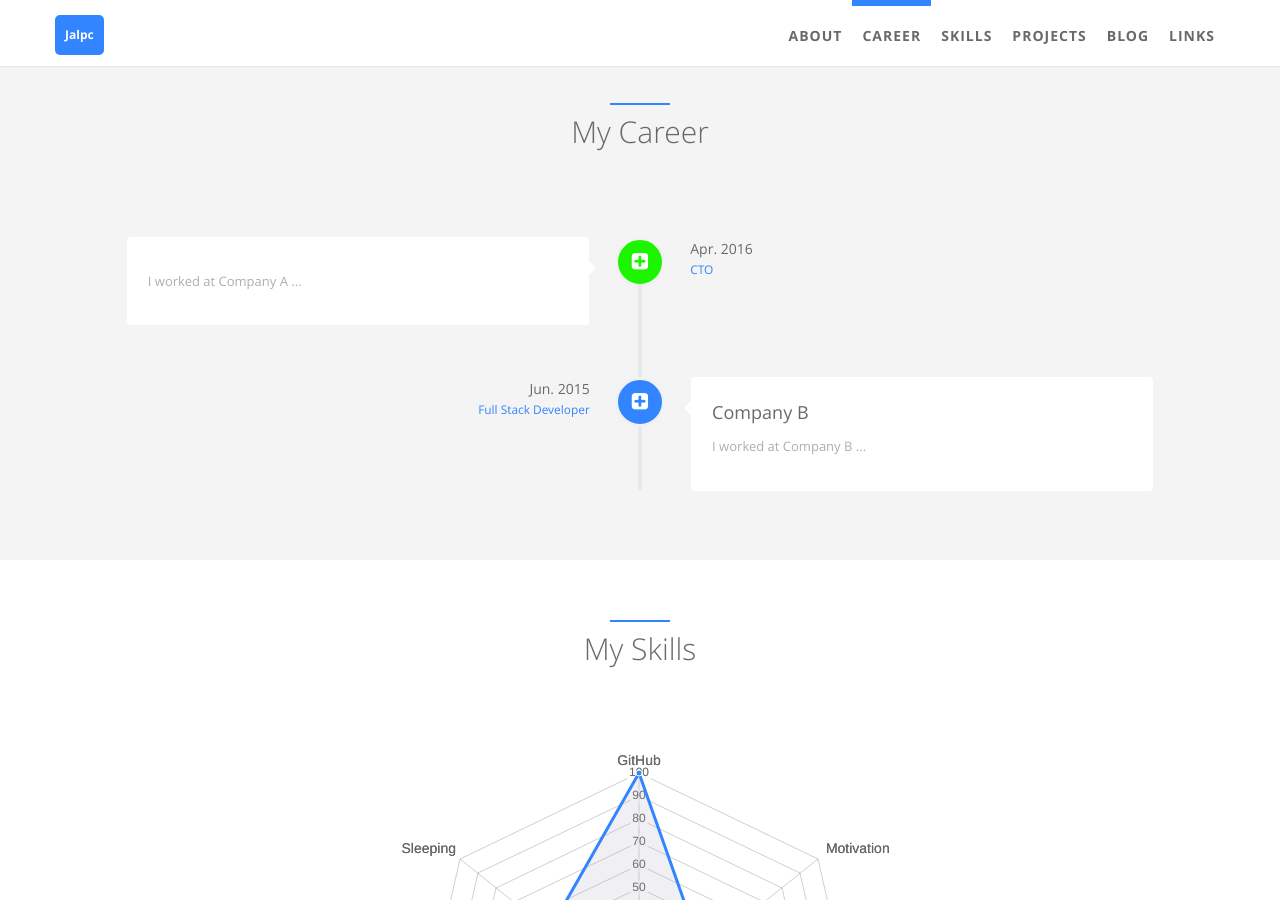
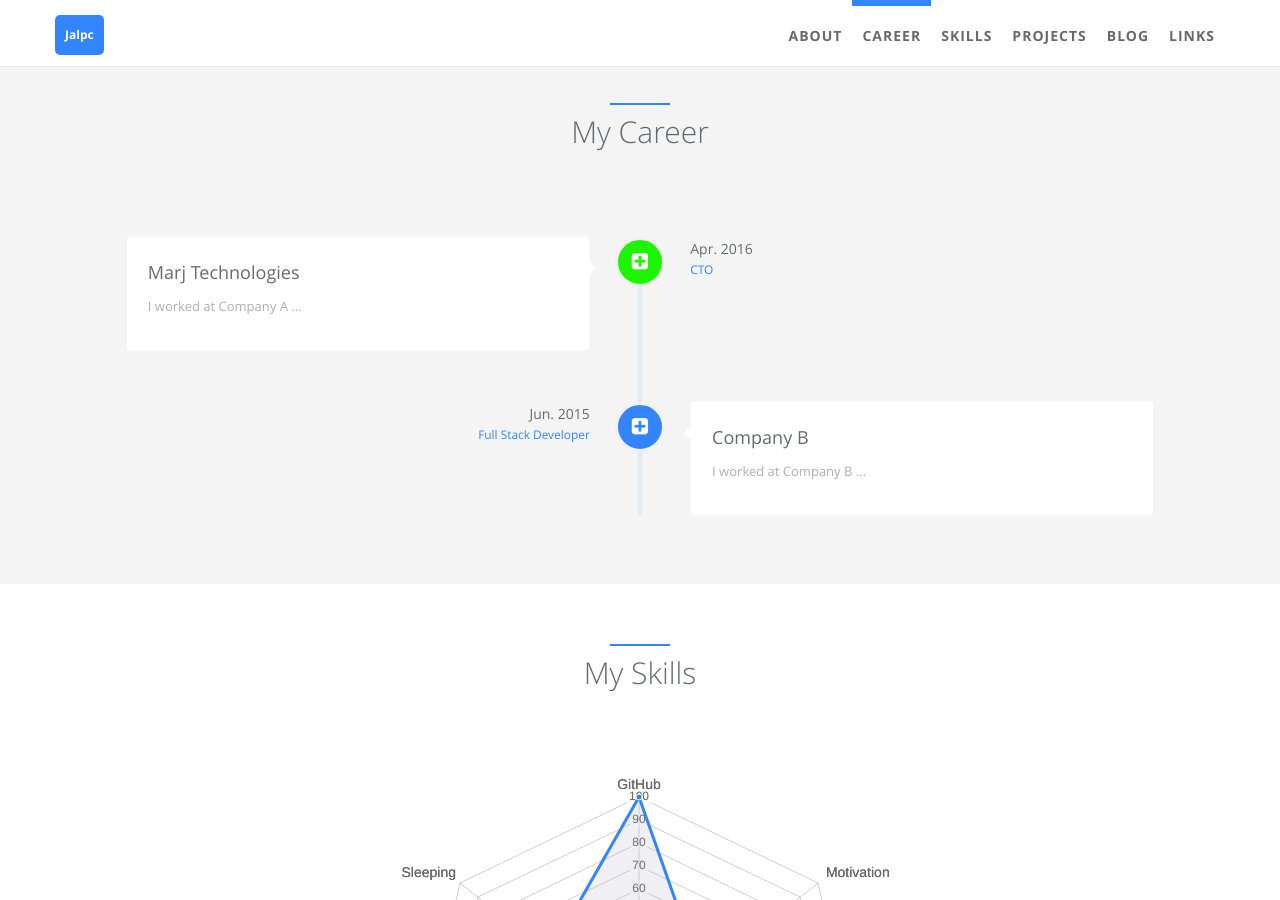
Before and after one commit to mounicarajput/modern-whale, a Jekyll site: the page built from index.html, in a window 1280 px wide and 900 px high, scrolled down 839 px. Built offline with Jekyll 4.4.1, drawn with Linux system fonts in a browser that asks for light colours.

Commit message:
careers.yml: updated detail in name

```diff
--- a/_data/index/careers.yml
+++ b/_data/index/careers.yml
@@ -1,5 +1,5 @@
 - name:
-    detail: ''
+    detail: Marj Technologies
     i18n: company_a
   desc:
     detail: I worked at Company A ...
```
